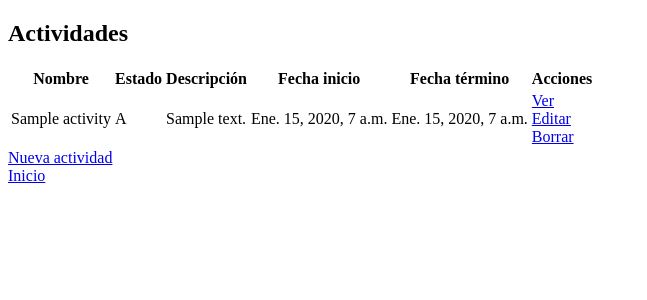
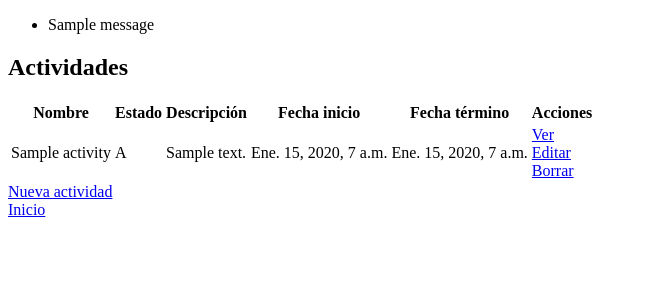
Before and after one commit to caiuc/pagina-solicitudes, a Django app: page /activities/ in a window 1280 px wide. Shown: the top 300 px of the page, without its empty margins (0-647 px from the left). Run offline with Django 3.2, Linux system fonts and the light colour scheme; a user stored in the database is signed in; tables that the repository leaves empty hold one stand-in row (values such as "Sample post"); one stand-in notice (Sample message) is shown.

Commit message:
added messages view and fixed linebreak

```diff
--- a/templates/activities/activities_status_update_form.html
+++ b/templates/activities/activities_status_update_form.html
@@ -24,7 +24,8 @@
     Ninguno</p>
 {% endif %}
 
-<form method="post">{% csrf_token %}
+<form method="post">
+    {% csrf_token %}
     {{ form.as_p }}
     <input type="submit" value="Actualizar">
 </form>
--- a/templates/base.html
+++ b/templates/base.html
@@ -6,6 +6,13 @@
 </head>
 <body>
   <main>
+    {% if messages %}
+      <ul class="messages">
+          {% for message in messages %}
+          <li{% if message.tags %} class="{{ message.tags }}"{% endif %}>{{ message }}</li>
+          {% endfor %}
+      </ul>
+    {% endif %}
     {% block content %}
     {% endblock %}
   </main>
```
